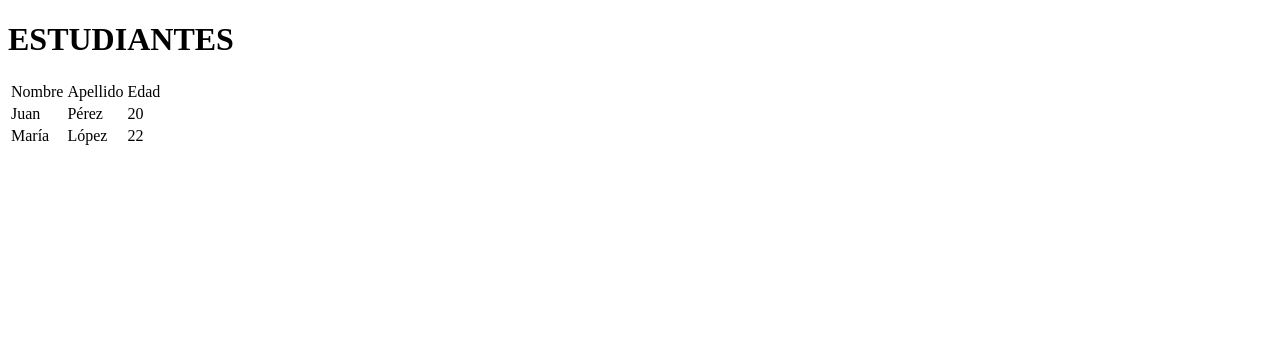
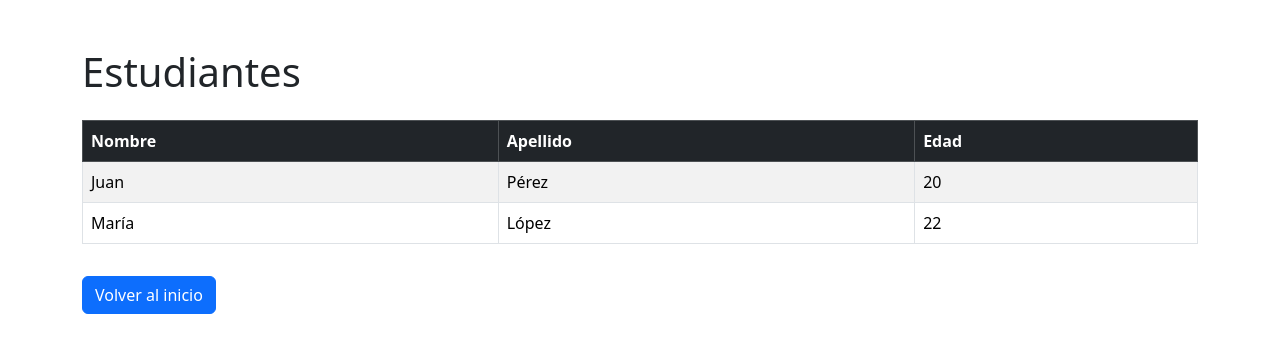
Before and after one commit to HanzChocoj/Tarea-1, a plain HTML site: page Estudiantes.html in a window 1280 px wide. Drawn offline with nearby package versions, Linux system fonts and the light colour scheme.

Commit message:
Actualizacion con boostrap pagina de  estudiantes

```diff
--- a/Estudiantes.html
+++ b/Estudiantes.html
@@ -1,18 +1,24 @@
 <!DOCTYPE html>
-<html lang="en">
+<html lang="es">
 <head>
     <meta charset="UTF-8">
     <meta name="viewport" content="width=device-width, initial-scale=1.0">
-    <title>Document</title>
+    <title>Estudiantes</title>
+    <link href="https://cdn.jsdelivr.net/npm/bootstrap@5.3.3/dist/css/bootstrap.min.css" rel="stylesheet">
 </head>
 <body>
-    <h1>ESTUDIANTES</h1>
-    <table>
+
+    <div class="container mt-5">
+        <h1 class="mb-4">Estudiantes</h1>
+        <table class="table table-striped table-bordered">
+            <thead class="table-dark">
                 <tr>
-            <td>Nombre</td>
-            <td>Apellido</td>
-            <td>Edad</td>
+                    <th>Nombre</th>
+                    <th>Apellido</th>
+                    <th>Edad</th>
                 </tr>
+            </thead>
+            <tbody>
                 <tr>
                     <td>Juan</td>
                     <td>Pérez</td>
@@ -23,6 +29,10 @@
                     <td>López</td>
                     <td>22</td>
                 </tr>
+            </tbody>
         </table>
+        <a href="index.html" class="btn btn-primary mt-3">Volver al inicio</a>
+    </div>
+
 </body>
 </html>
```
Lines whose indentation alone changed are shown as unchanged.
